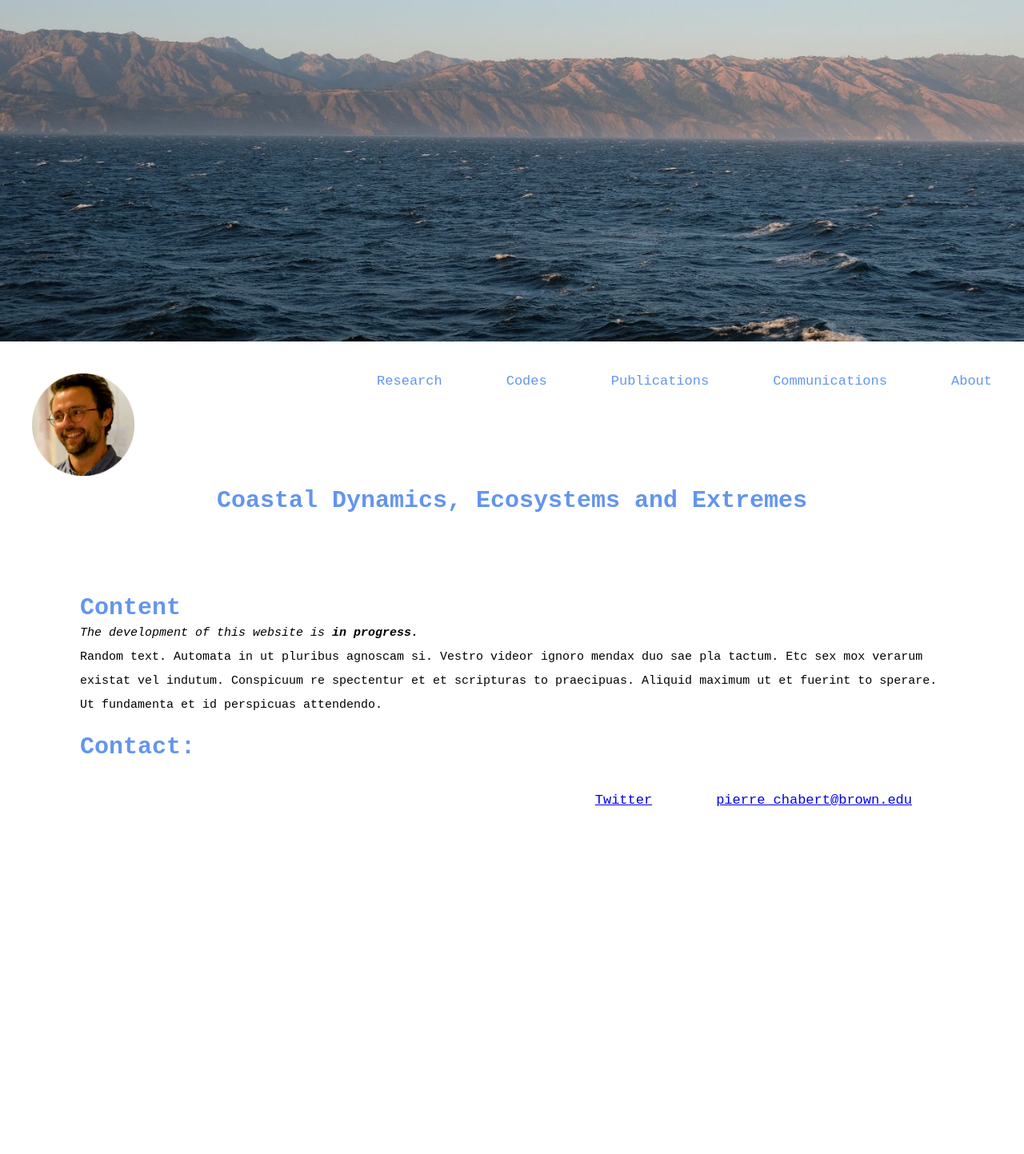
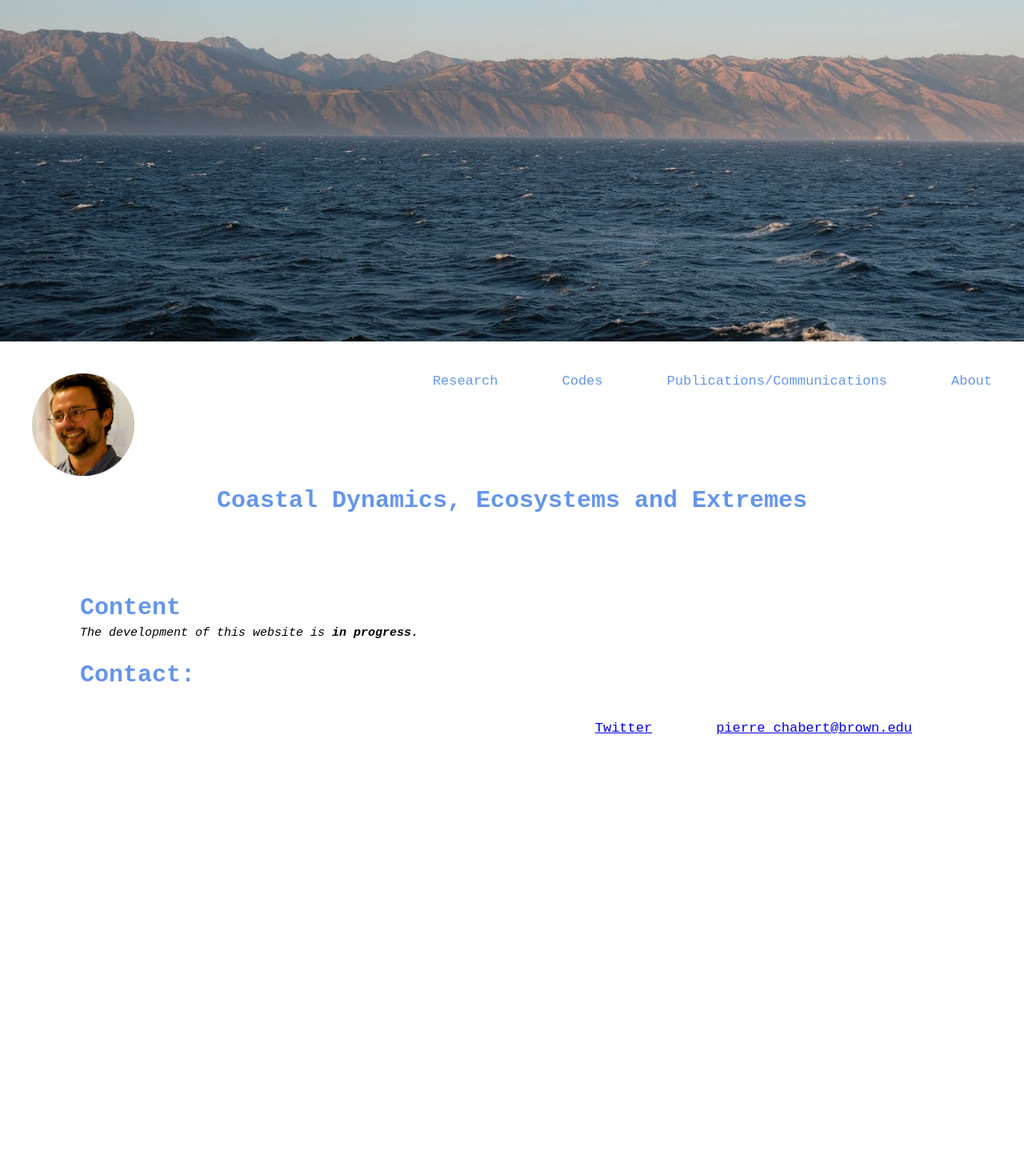
Before and after one commit to pierrechabert/pierrechabert.github.io, a Jekyll site: the page index.html, which Jekyll copies as it is, in a window 1280 px wide. Shown: the whole page at 80% size. Built offline with Jekyll 4.4.1, drawn with Linux system fonts in a browser that asks for light colours.

Commit message:
Update index.html

```diff
--- a/index.html
+++ b/index.html
@@ -42,13 +42,12 @@
 <div>
        <img src="Image-pchabert.png"  width="10%" style="margin-left:40px; margin-top:40px">
        <a href="https://pierrechabert.github.io/About" class="href-style-fit">About</a>
-       <a href="https://pierrechabert.github.io/Communications" class="href-style-fit">Communications</a>
-       <a href="https://scholar.google.com/citations?user=19aQSe0AAAAJ&hl=en&oi=ao" class="href-style-fit">Publications</a>
+       <a href="https://scholar.google.com/citations?user=19aQSe0AAAAJ&hl=en&oi=ao" class="href-style-fit">Publications/Communications</a>
        <a href="https://github.com/pierrechabert" class="href-style-fit">Codes</a>
        <a href="https://pierrechabert.github.io/Research" class="href-style-fit">Research</a>
 </div>
 
-     <!-- About contains CV; Communications contains presentations etc... logo -->
+     <!-- About contains CV; Communications contains presentations etc... logo + LinkedIn-->
 
     <h1 style="font-size:30px; color:cornflowerblue; margin:10px; text-align:center"> Coastal Dynamics, Ecosystems and Extremes
     </h1>
@@ -58,9 +57,6 @@
   <h1 style="color:cornflowerblue; font-size:30px;"> Content </h1>
   <p style="line-height: 2.0; font-size:15px;"><em>The development of this website is <strong>in progress.</strong> </em></p>
    <!-- Presentation, research interests -->
-
-  <p style="line-height: 2.0; font-size:15px;"> Random text. Automata in ut pluribus agnoscam si. Vestro videor ignoro mendax duo sae pla tactum. Etc sex mox verarum existat vel indutum. Conspicuum re spectentur et et scripturas to praecipuas. Aliquid maximum ut et fuerint to sperare. Ut fundamenta et id perspicuas attendendo.
- </p>
 
   <h1 style="color:cornflowerblue; font-size:30px; margin-top:20px;">Contact: </h1>
   <p class="href-style-fit"> <a href="mailto:pierre_chabert@brown.edu">pierre_chabert@brown.edu </a></p>
```
